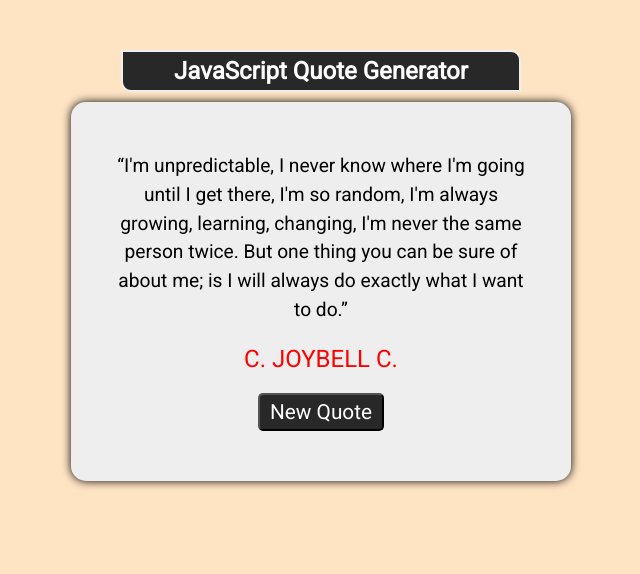
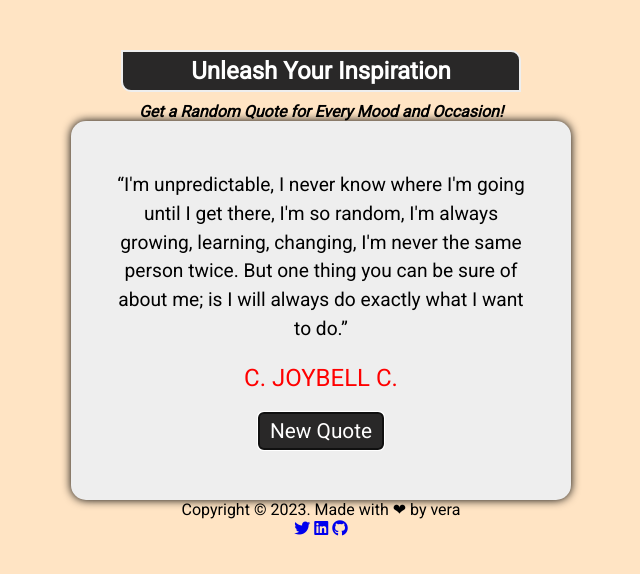
Before and after one commit to chiomavera/ThoughtStream, a plain HTML site: page index.html in a window 1280 px wide. Shown: the whole page, without its empty margins (319-959 px from the left). Drawn offline with Linux system fonts and the light colour scheme.

Commit message:
[CHORE]: Accessibility, description, title, footer accessible name added to button, link and icon meta description added title changed from random quote generator to ThoughtStream footer: social links and copy right

```diff
--- a/index.html
+++ b/index.html
@@ -1,44 +1,95 @@
 <!DOCTYPE html>
 <html lang="en">
-
   <head>
-    <meta charset="UTF-8">
-    <meta http-equiv="X-UA-Compatible" content="IE=edge">
-    <meta name="viewport" content="width=device-width, initial-scale=1.0">
-    <title>Random Quote Generator</title>
+    <meta charset="UTF-8" />
+    <meta http-equiv="X-UA-Compatible" content="IE=edge" />
+    <meta name="viewport" content="width=device-width, initial-scale=1.0" />
+    <meta
+      name="description"
+      content="A web application that displays random quotes to motivate, inspire, entertain and educate users."
+    />
+    <title>ThoughtStream</title>
 
     <!-- google fonts -->
-    <link rel="preconnect" href="https://fonts.googleapis.com">
-    <link rel="preconnect" href="https://fonts.gstatic.com" crossorigin>
-    <link href="https://fonts.googleapis.com/css2?family=Roboto&display=swap" rel="stylesheet">
+    <link rel="preconnect" href="https://fonts.googleapis.com" />
+    <link rel="preconnect" href="https://fonts.gstatic.com" crossorigin />
+    <link
+      href="https://fonts.googleapis.com/css2?family=Roboto&display=swap"
+      rel="stylesheet"
+    />
 
-    <link rel="stylesheet" href="styles.css">
+    <link rel="stylesheet" href="styles.css" />
   </head>
 
   <body>
-
     <!-- Random Quote Generator -->
     <div class="container">
-        <div class="heading">
-            <h2>JavaScript Quote Generator</h2>
+      <header>
+        <div>
+          <h2 class="heading">Unleash Your Inspiration</h2>
+          <p class="description">
+            <i><b>Get a Random Quote for Every Mood and Occasion!</b></i>
+          </p>
         </div>
+
+        <!-- <div>
+            <input type="text" id="searchInput" aria-label="quote search"
+            placeholder="Search by person or term" title="Type in a category" class="quote-search" />
+          </div> -->
+      </header>
 
       <div class="main-content">
         <p class="quote">
-                <q>I'm unpredictable, I never know where I'm going until I get there, I'm so random, I'm always
-                    growing, learning, changing, I'm never the same person twice. But one thing you can be sure of about
-                    me; is I will always do exactly what I want to do.</q>
+          <q
+            >I'm unpredictable, I never know where I'm going until I get there,
+            I'm so random, I'm always growing, learning, changing, I'm never the
+            same person twice. But one thing you can be sure of about me; is I
+            will always do exactly what I want to do.</q
+          >
         </p>
         <p class="person">C. JoyBell C.</p>
 
-            <button class="button" id="new-quote">New Quote</button>
+        <button class="button" id="new-quote" aria-label="new quote" autofocus>
+          New Quote
+        </button>
       </div>
+      <footer>
+        <p>
+            <span>Copyright &copy; 2023.</span>
+            <span>Made with <span class="love">❤</span> by vera</span>
+        </p>
+        <nav>
+          <a
+            href="https://twitter.com/nkanmuo_vera"
+            target="_blank"
+            class="socials"
+            aria-label="twitter"
+            ><i class="fa-brands fa-twitter" role="link" aria-label="twitter" ></i
+          ></a>
+          <a
+            href="https://www.linkedin.com/in/chioma-vera-nkanmuo/"
+            target="_blank"
+            class="socials"
+            aria-label="linkedin"
+            ><i class="fa-brands fa-linkedin" role="link" aria-label="linkedin"></i
+          ></a>
+          <a
+            href="https://github.com/chiomavera/"
+            class="socials"
+            target="_blank"
+            aria-label="github"
+            ><i class="fa-brands fa-github" role="link" aria-label="github"></i
+          ></a>
+        </nav>
+      </footer>
     </div>
 
-
     <!-- FontAwesome -->
-    <script src="https://kit.fontawesome.com/47ff7ea1ff.js" crossorigin="anonymous"></script>
-    <script src="script.js"></script>
+    <script
+      defer
+      src="https://kit.fontawesome.com/47ff7ea1ff.js"
+      crossorigin="anonymous"
+    ></script>
+    <script defer src="script.js"></script>
   </body>
-
 </html>
```
Lines whose indentation alone changed are shown as unchanged.
